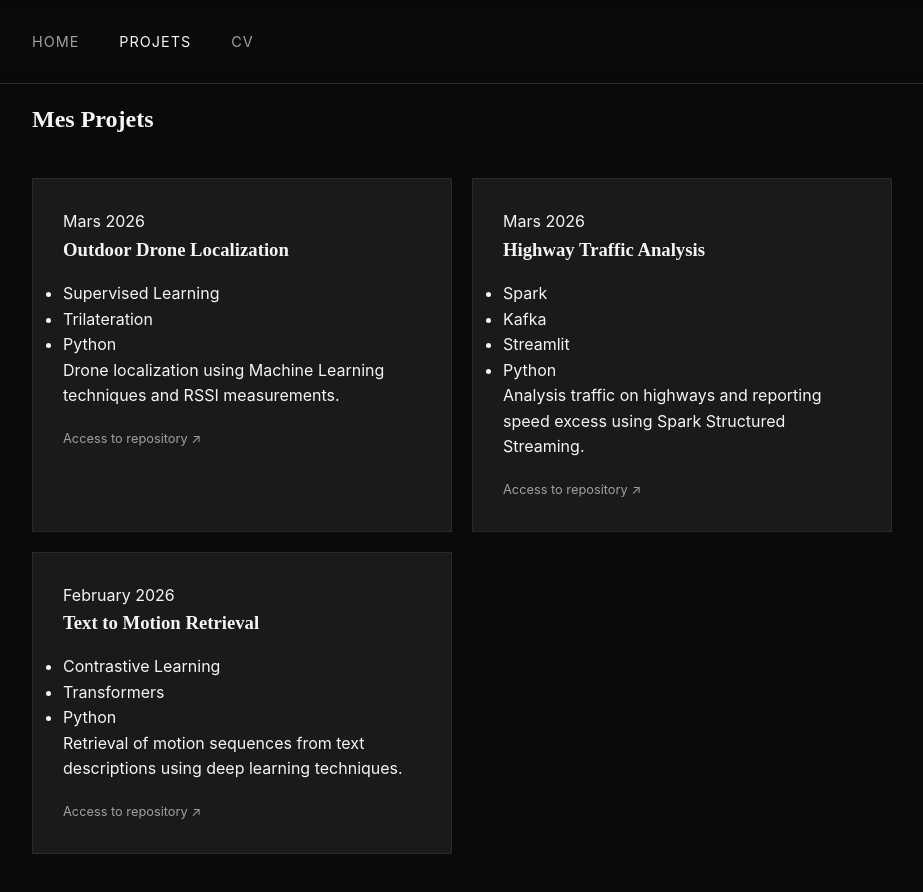
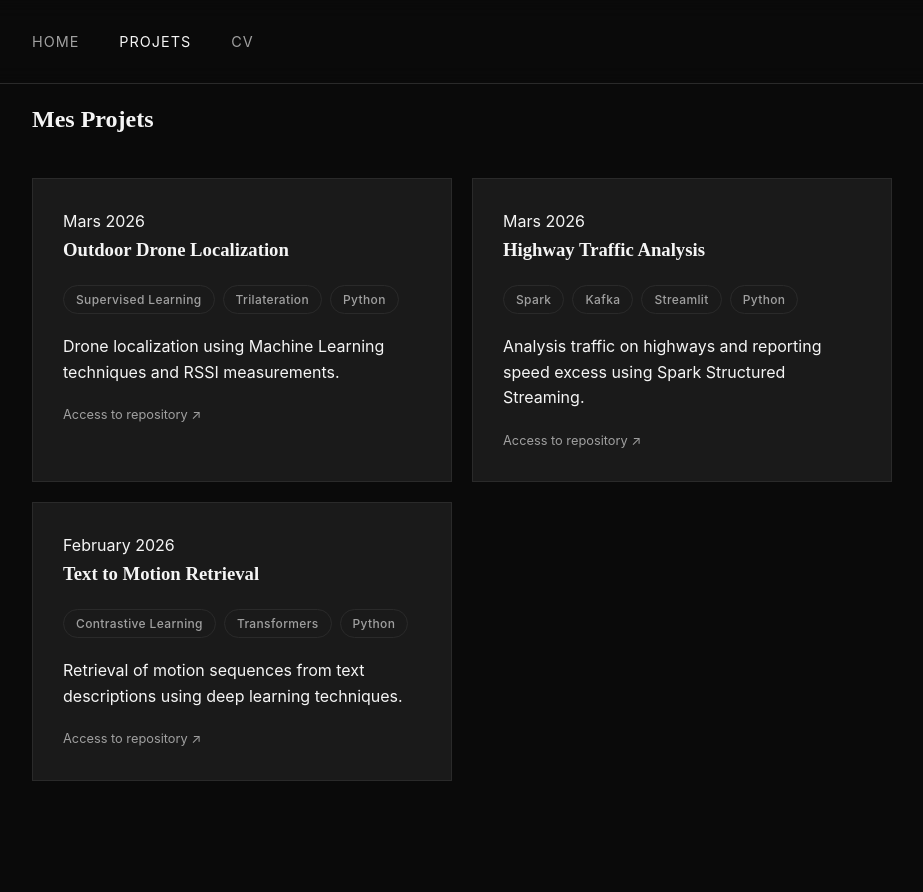
Before and after one commit to 4nthony-7/4nthony-7.github.io, a plain HTML site: page projets.html in a window 1280 px wide. Shown: the whole page, without its empty margins (178-1101 px from the left). Drawn offline with Linux system fonts and the light colour scheme.

Commit message:
UPDATE css
Added styles for technology tags including layout, spacing, and hover effects.

```diff
--- a/css/style.css
+++ b/css/style.css
@@ -158,6 +158,31 @@ nav a:hover, nav a.active {
     text-decoration: none;
 }
 
+/* Technology tags */
+.tech-tags {
+    display: flex;
+    flex-wrap: wrap;
+    gap: 8px;
+    list-style: none;
+    padding: 0;
+    margin: 20px 0;
+}
+
+.tech-tags li {
+    font-size: 0.75rem;
+    font-weight: 500;
+    letter-spacing: 0.03em;
+    padding: 4px 12px;
+    color: var(--text-dim);
+    border: 1px solid var(--border);
+    border-radius: 999px; /* pill shape, use 4px for a squarer look */
+    transition: 0.3s;
+}
+
+.project-card:hover .tech-tags li {
+    border-color: var(--text-dim);
+}
+
 /* Utils */
 .centered {
     text-align: center;
```
